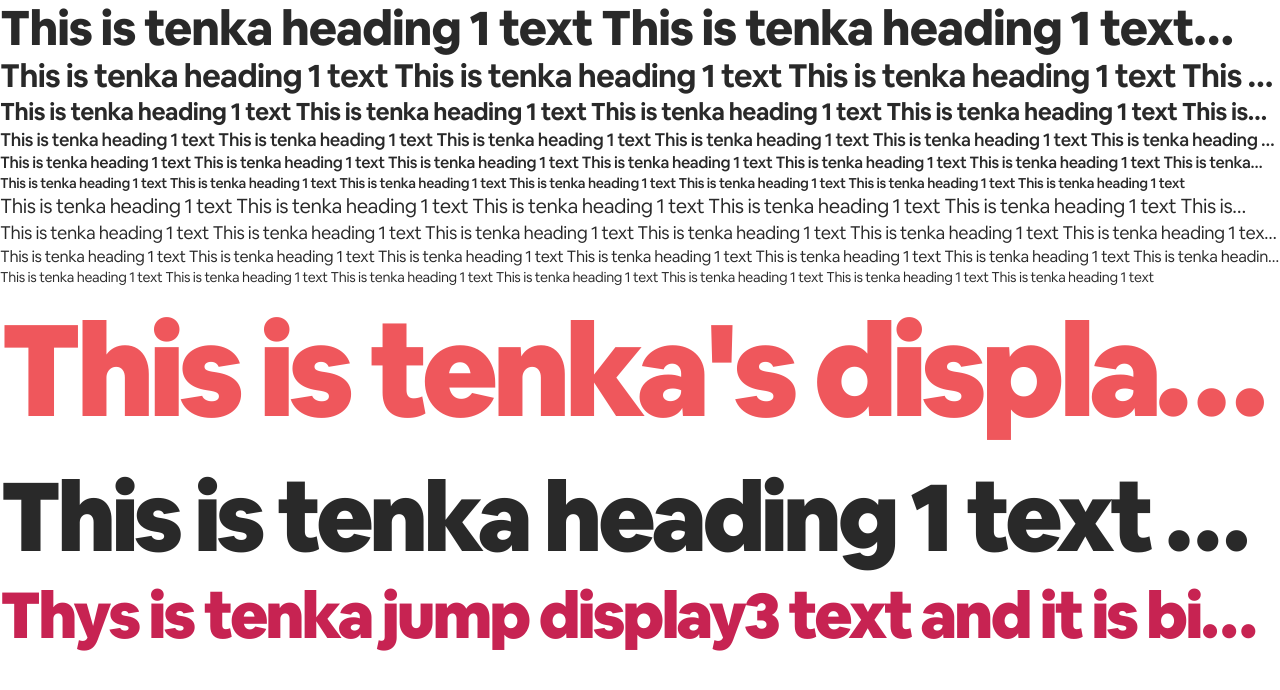
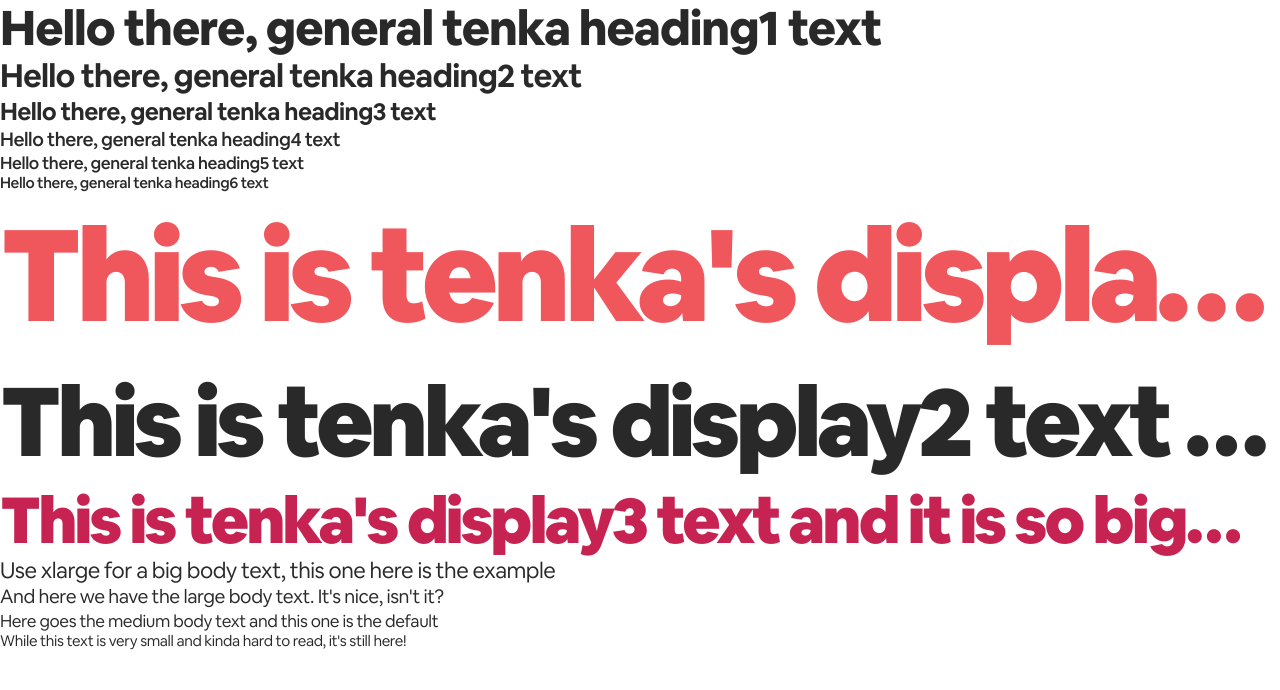
Before and after one commit to unoia/tenka, a Next.js app: page / in a window 1280 px wide. Shown: the top 690 px of the page. Built offline with nearby package versions, Linux system fonts and the light colour scheme.

Commit message:
housekeeping: update deps

```diff
--- a/src/pages/index.js
+++ b/src/pages/index.js
@@ -14,80 +14,48 @@ const Home = () => {
       </Head>
 
       <main>
-        <Text heading1 as="h1" truncate={2}>
-          This is tenka heading 1 text This is tenka heading 1 text This is
-          tenka heading 1 text This is tenka heading 1 text This is tenka
-          heading 1 text This is tenka heading 1 text This is tenka heading 1
-          text
+        <Text heading1 as="h1">
+          Hello there, general tenka heading1 text
         </Text>
-        <Text heading2 as="h2" truncate={2}>
-          This is tenka heading 1 text This is tenka heading 1 text This is
-          tenka heading 1 text This is tenka heading 1 text This is tenka
-          heading 1 text This is tenka heading 1 text This is tenka heading 1
-          text
+        <Text heading2 as="h2">
+          Hello there, general tenka heading2 text
         </Text>
-        <Text heading3 as="h3" truncate={2}>
-          This is tenka heading 1 text This is tenka heading 1 text This is
-          tenka heading 1 text This is tenka heading 1 text This is tenka
-          heading 1 text This is tenka heading 1 text This is tenka heading 1
-          text
+        <Text heading3 as="h3">
+          Hello there, general tenka heading3 text
         </Text>
-        <Text heading4 as="h4" truncate={2}>
-          This is tenka heading 1 text This is tenka heading 1 text This is
-          tenka heading 1 text This is tenka heading 1 text This is tenka
-          heading 1 text This is tenka heading 1 text This is tenka heading 1
-          text
+        <Text heading4 as="h4">
+          Hello there, general tenka heading4 text
         </Text>
-        <Text heading5 as="h5" truncate={2}>
-          This is tenka heading 1 text This is tenka heading 1 text This is
-          tenka heading 1 text This is tenka heading 1 text This is tenka
-          heading 1 text This is tenka heading 1 text This is tenka heading 1
-          text
+        <Text heading5 as="h5">
+          Hello there, general tenka heading5 text
         </Text>
-        <Text heading6 as="h6" truncate={2}>
-          This is tenka heading 1 text This is tenka heading 1 text This is
-          tenka heading 1 text This is tenka heading 1 text This is tenka
-          heading 1 text This is tenka heading 1 text This is tenka heading 1
-          text
-        </Text>
-        <Text xlarge as="p" truncate={2}>
-          This is tenka heading 1 text This is tenka heading 1 text This is
-          tenka heading 1 text This is tenka heading 1 text This is tenka
-          heading 1 text This is tenka heading 1 text This is tenka heading 1
-          text
-        </Text>
-        <Text large as="p" truncate={2}>
-          This is tenka heading 1 text This is tenka heading 1 text This is
-          tenka heading 1 text This is tenka heading 1 text This is tenka
-          heading 1 text This is tenka heading 1 text This is tenka heading 1
-          text
-        </Text>
-        <Text as="p" truncate={2}>
-          This is tenka heading 1 text This is tenka heading 1 text This is
-          tenka heading 1 text This is tenka heading 1 text This is tenka
-          heading 1 text This is tenka heading 1 text This is tenka heading 1
-          text
-        </Text>
-        <Text small as="p" truncate={2}>
-          This is tenka heading 1 text This is tenka heading 1 text This is
-          tenka heading 1 text This is tenka heading 1 text This is tenka
-          heading 1 text This is tenka heading 1 text This is tenka heading 1
-          text
+        <Text heading6 as="h6">
+          Hello there, general tenka heading6 text
         </Text>
         <Text display1 accent as="p" truncate>
-          This is tenka's display1 text and it is so big that you will need some
-          clamping to multiple lines so you can shot it properly!
+          This is tenka&apos;s display1 text and it is so big that you will need
+          some clamping to multiple lines so you can shot it properly!
         </Text>
         <Text display2 as="p" truncate>
-          This is tenka heading 1 text This is tenka heading 1 text This is
-          tenka heading 1 text This is tenka heading 1 text This is tenka
-          heading 1 text This is tenka heading 1 text This is tenka heading 1
-          text
+          This is tenka&apos;s display2 text and it is so big that you will need
+          some clamping to multiple lines so you can shot it properly!
         </Text>
         <Text display3 info as="p" truncate={1}>
-          Thys is tenka jump display3 text and it is big and you can see how it
-          is clamped into a double button text and see how the bottom text is
-          going here!
+          This is tenka&apos;s display3 text and it is so big that you will need
+          some clamping to multiple lines so you can shot it properly!
+        </Text>
+        <Text xlarge as="p">
+          Use xlarge for a big body text, this one here is the example
+        </Text>
+        <Text large as="p">
+          And here we have the large body text. It&apos;s nice, isn&apos;t it?
+        </Text>
+        <Text as="p">
+          Here goes the medium body text and this one is the default
+        </Text>
+        <Text small as="p">
+          While this text is very small and kinda hard to read, it&apos;s still
+          here!
         </Text>
       </main>
     </div>
--- a/src/tenka.css
+++ b/src/tenka.css
@@ -45,13 +45,13 @@
   --tenka-font-size-heading-1: 48px;
   --tenka-font-size-heading-2: 32px;
   --tenka-font-size-heading-3: 24px;
-  --tenka-font-size-heading-4: 18px;
-  --tenka-font-size-heading-5: 16px;
-  --tenka-font-size-heading-6: 14px;
-  --tenka-font-size-body-1: 20px;
-  --tenka-font-size-body-2: 18px;
-  --tenka-font-size-body-3: 16px;
-  --tenka-font-size-body-4: 14px;
+  --tenka-font-size-heading-4: 19px;
+  --tenka-font-size-heading-5: 17px;
+  --tenka-font-size-heading-6: 15px;
+  --tenka-font-size-xlarge: 22px;
+  --tenka-font-size-large: 19px;
+  --tenka-font-size-medium: 17px;
+  --tenka-font-size-small: 15px;
 
   --tenka-font-size-caption-1: 14px;
   --tenka-font-size-caption-2: 12px;
```
Also changed, not shown: package.json (+10 -8 lines), 1 other file (tests, documents, lock files or other folders).
